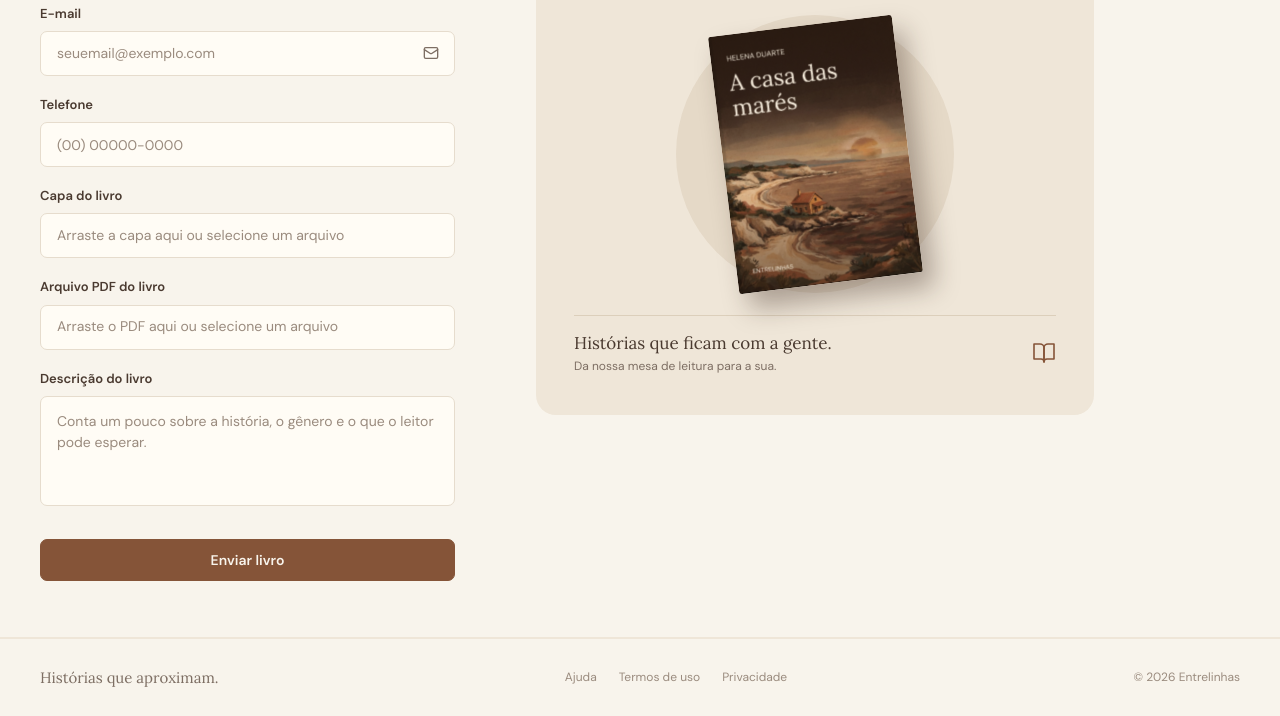
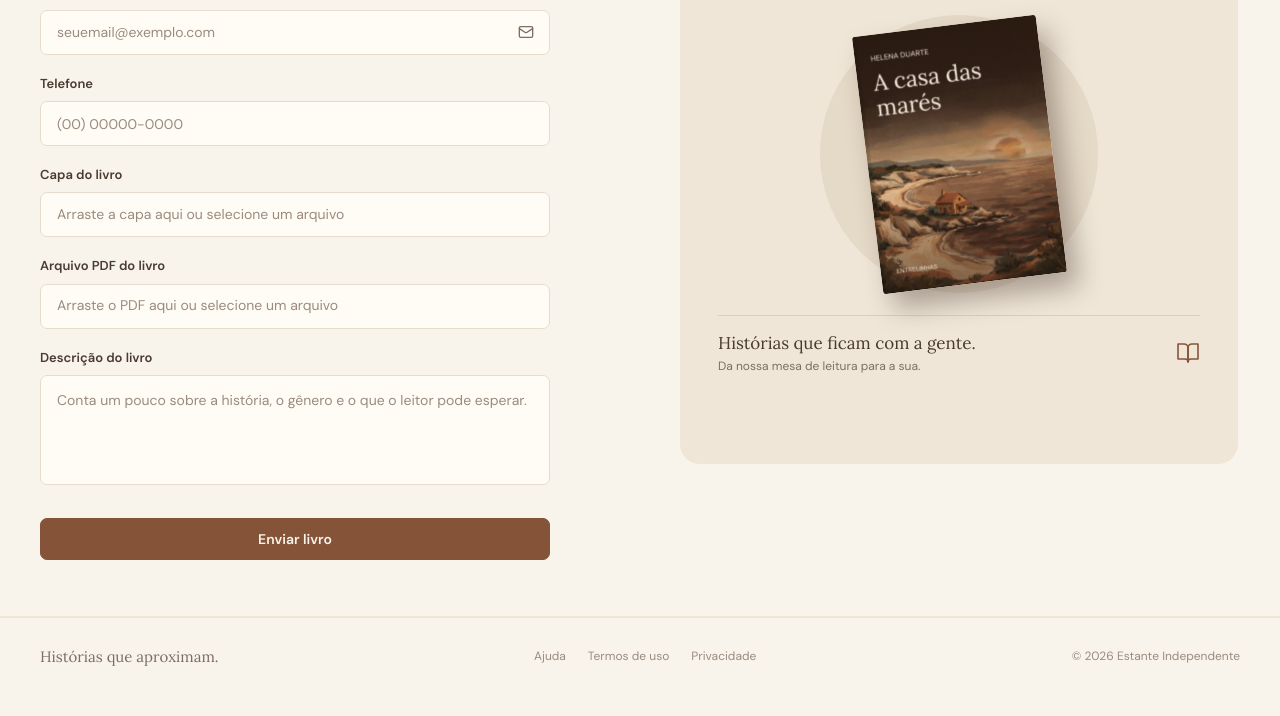
Before and after one commit to emillytorressantos1-create/Trabalho-Estande-Independente, a plain HTML site: page Estante Independente - Form/Estante Independente - Form/index.html in a window 1280 px wide. Shown: the part 442-1158 px from the top of the page. After the commit the page ends 1137 px from the top, so only its background shows below. Drawn offline with Linux system fonts and the light colour scheme.

Commit message:
finalizada a pg de envio de livros

```diff
--- a/Estante Independente - Form/Estante Independente - Form/index.html
+++ b/Estante Independente - Form/Estante Independente - Form/index.html
@@ -1,16 +1,20 @@
 <!DOCTYPE html>
 <html lang="pt-BR">
+
 <head>
   <meta charset="UTF-8">
   <meta name="viewport" content="width=device-width, initial-scale=1.0">
   <title>Compartilhe sua história | Estante Independente</title>
   <link rel="preconnect" href="https://fonts.googleapis.com">
   <link rel="preconnect" href="https://fonts.gstatic.com" crossorigin>
-  <link href="https://fonts.googleapis.com/css2?family=DM+Sans:wght@400;500;600;700&family=Lora:wght@400;500&display=swap" rel="stylesheet">
+  <link
+    href="https://fonts.googleapis.com/css2?family=DM+Sans:wght@400;500;600;700&family=Lora:wght@400;500&display=swap"
+    rel="stylesheet">
 
 
   <link rel="stylesheet" href="style.css">
 </head>
+
 <body>
 
 
@@ -24,13 +28,17 @@
       </nav>
       <div class="box_busca">
         <input placeholder="Busque por livros, autores ou histórias..." type="search">
-        <svg xmlns="http://www.w3.org/2000/svg"
-          viewBox="0 0 640 640">
-            d="M480 272C480 317.9 465.1 360.3 440 394.7L566.6 521.4C579.1 533.9 579.1 554.2 566.6 566.7C554.1 579.2 533.8 579.2 521.3 566.7L394.7 440C360.3 465.1 317.9 480 272 480C157.1 480 64 386.9 64 272C64 157.1 157.1 64 272 64C386.9 64 480 157.1 480 272zM272 416C351.5 416 416 351.5 416 272C416 192.5 351.5 128 272 128C192.5 128 128 192.5 128 272C128 351.5 192.5 416 272 416z" />
+        <svg xmlns="http://www.w3.org/2000/svg" viewBox="0 0 640 640">
+          d="M480 272C480 317.9 465.1 360.3 440 394.7L566.6 521.4C579.1 533.9 579.1 554.2 566.6 566.7C554.1 579.2 533.8
+          579.2 521.3 566.7L394.7 440C360.3 465.1 317.9 480 272 480C157.1 480 64 386.9 64 272C64 157.1 157.1 64 272
+          64C386.9 64 480 157.1 480 272zM272 416C351.5 416 416 351.5 416 272C416 192.5 351.5 128 272 128C192.5 128 128
+          192.5 128 272C128 351.5 192.5 416 272 416z" />
         </svg>
       </div>
       <a class="botao_entrar" href="">Entrar</a>
     </div>
+    <div>
+
   </header>
 
 
@@ -52,7 +60,8 @@
           <label for="email">E-mail</label>
           <div class="box_email">
             <input type="email" id="email" name="email" placeholder="seuemail@exemplo.com">
-            <svg viewBox="0 0 24 24" fill="none" stroke="currentColor" stroke-width="2" stroke-linecap="round" stroke-linejoin="round" aria-hidden="true">
+            <svg viewBox="0 0 24 24" fill="none" stroke="currentColor" stroke-width="2" stroke-linecap="round"
+              stroke-linejoin="round" aria-hidden="true">
               <rect width="20" height="16" x="2" y="4" rx="2" />
               <path d="m22 7-8.97 5.7a1.94 1.94 0 0 1-2.06 0L2 7" />
             </svg>
@@ -82,7 +91,8 @@
 
         <div class="campo_form">
           <label for="descricao">Descrição do livro</label>
-          <textarea id="descricao" name="descricao" placeholder="Conta um pouco sobre a história, o gênero e o que o leitor pode esperar."></textarea>
+          <textarea id="descricao" name="descricao"
+            placeholder="Conta um pouco sobre a história, o gênero e o que o leitor pode esperar."></textarea>
         </div>
 
         <button class="botao_enviar" type="submit">Enviar livro</button>
@@ -96,7 +106,8 @@
       <p class="texto_apoio">Reencontre sua biblioteca, descubra novas vozes e siga perto de quem escreve.</p>
 
       <div class="box_circulo">
-        <img src="../Estante Independente - Form/a-casa-das-mares.png" alt="Capa do livro A casa das marés, de Helena Duarte">
+        <img src="../Estante Independente - Form/a-casa-das-mares.png"
+          alt="Capa do livro A casa das marés, de Helena Duarte">
       </div>
 
       <div class="painel_rodape">
@@ -104,7 +115,8 @@
           <p class="painel_frase">Histórias que ficam com a gente.</p>
           <p class="painel_detalhe">Da nossa mesa de leitura para a sua.</p>
         </div>
-        <svg viewBox="0 0 24 24" fill="none" stroke="currentColor" stroke-width="1.6" stroke-linecap="round" stroke-linejoin="round" aria-hidden="true">
+        <svg viewBox="0 0 24 24" fill="none" stroke="currentColor" stroke-width="1.6" stroke-linecap="round"
+          stroke-linejoin="round" aria-hidden="true">
           <path d="M2 3h6a4 4 0 0 1 4 4v14a3 3 0 0 0-3-3H2z" />
           <path d="M22 3h-6a4 4 0 0 0-4 4v14a3 3 0 0 1 3-3h7z" />
         </svg>
@@ -122,9 +134,10 @@
         <a href="#">Termos de uso</a>
         <a href="#">Privacidade</a>
       </nav>
-      <p class="copy_footer">© 2026 Entrelinhas</p>
+      <p class="copy_footer">© 2026 Estante Independente</p>
     </div>
   </footer>
 
 </body>
+
 </html>
--- a/Estante Independente - Form/Estante Independente - Form/style.css
+++ b/Estante Independente - Form/Estante Independente - Form/style.css
@@ -142,9 +142,8 @@ body {
 
 .container_main {
   display: grid;
-  grid-template-columns: minmax(0, 415px) minmax(0, 558px);
-  column-gap: 81px;
-  align-items: start;
+  grid-template-columns: minmax(0, 510px) minmax(0, 558px);
+  column-gap: 130px;
   padding: 56px 0;
 }
 
@@ -286,6 +285,12 @@ body {
 }
 
 /* ---------- Coluna do painel ---------- */
+
+aside{
+  max-height: 700px;
+}
+
+
 .box_painel {
   padding: 36px 38px 40px;
   background-color: var(--marromMedio);
@@ -395,7 +400,6 @@ footer {
 
 
 
-/* ---------- Telas médias (até 1150px) ---------- */
 @media (max-width: 1150px) {
   header {
     height: auto;
@@ -422,7 +426,6 @@ footer {
   }
 }
 
-/* ---------- Tablet (até 1000px) ---------- */
 @media (max-width: 1000px) {
   .container_main {
     grid-template-columns: minmax(0, 1fr);
@@ -430,7 +433,6 @@ footer {
   }
 }
 
-/* ---------- Celular (até 600px) ---------- */
 @media (max-width: 600px) {
   .container_header img {
     width: 110px;
```
